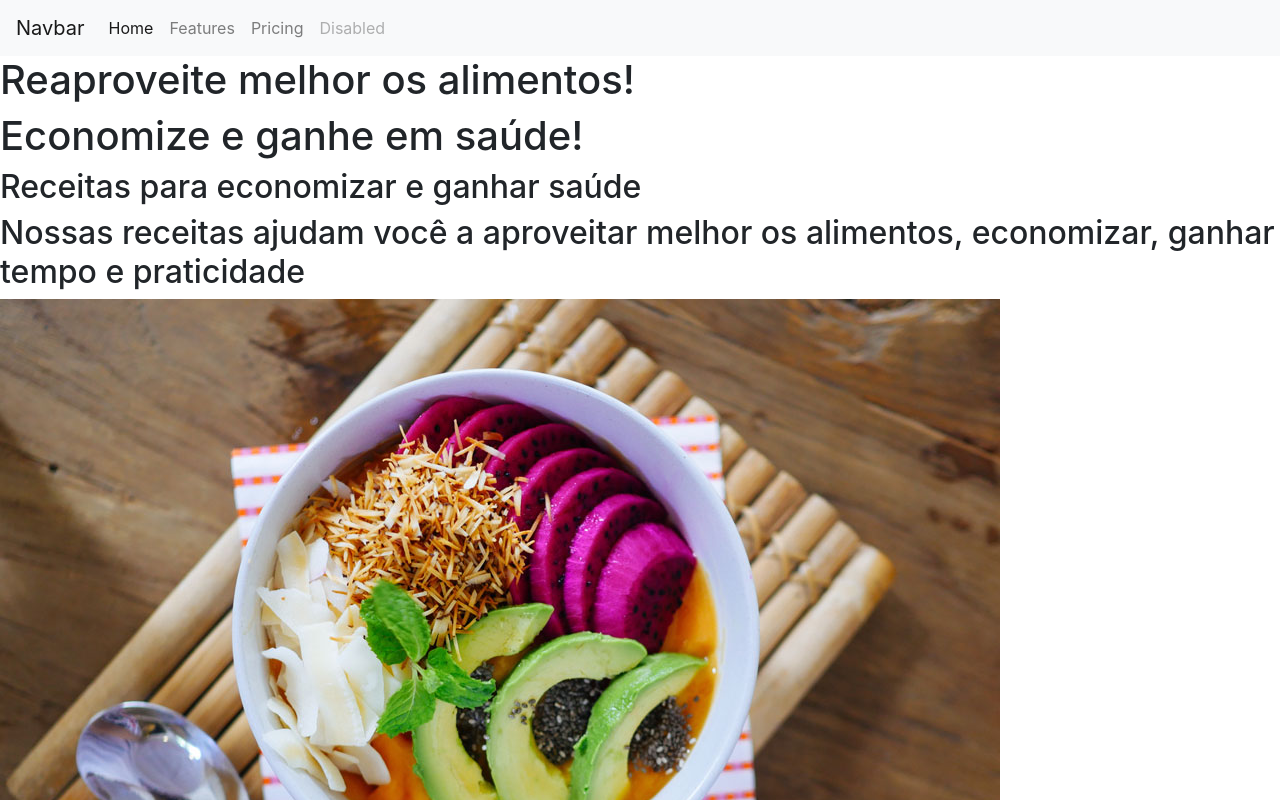
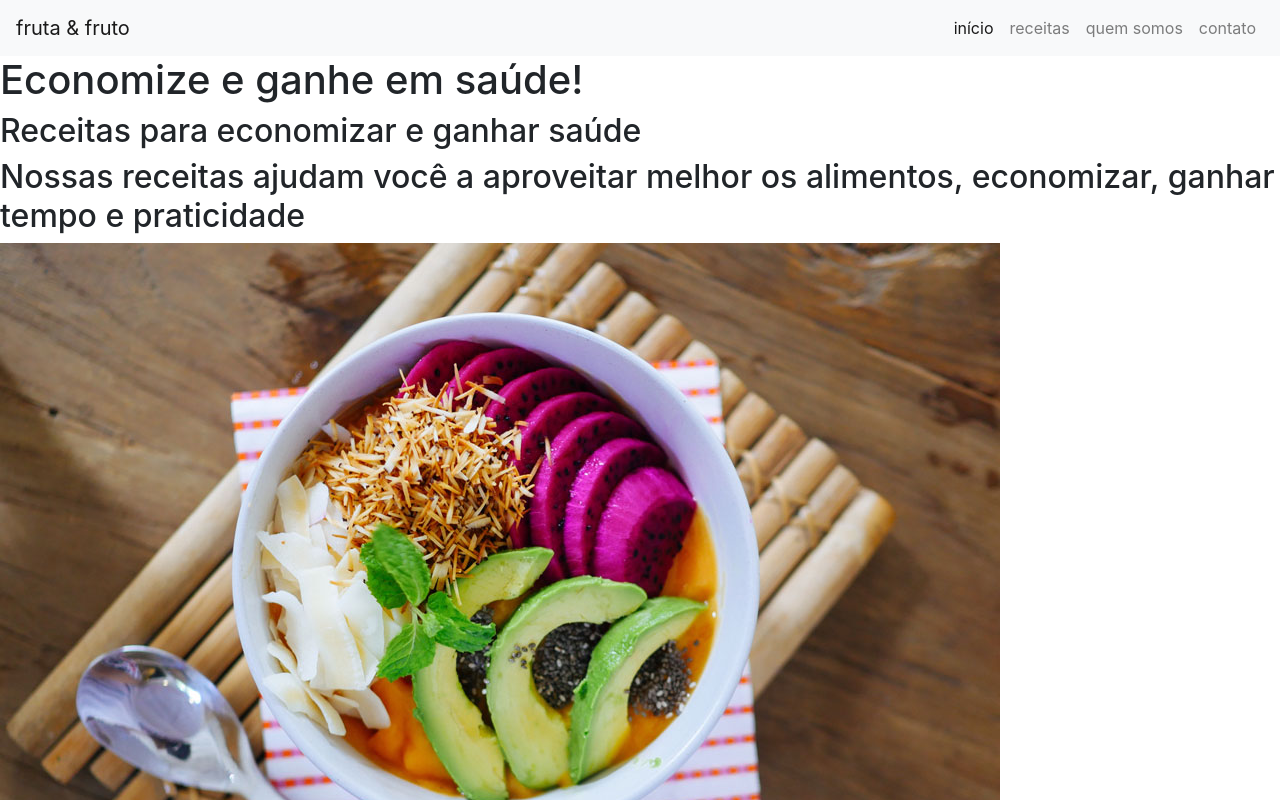
Before and after one commit to carsonmars/barbearia-alura, a plain HTML site: page bootstrap4-page-responsiva/index.html in a window 1280 px wide. Shown: the top 800 px of the page. Drawn offline with nearby package versions, Linux system fonts and the light colour scheme; files that its build step writes are made by us from their sources.

Commit message:
Personalizando NavBar com classes BootStrap v4.3.

```diff
--- a/bootstrap4-page-responsiva/index.html
+++ b/bootstrap4-page-responsiva/index.html
@@ -15,19 +15,19 @@
 
 <body>
 
-  <!--NAvBar extraída da documentação do BootStrap v4.3-->
-  <nav class="navbar navbar-expand-lg navbar-light bg-light">
-    <a class="navbar-brand" href="#">Navbar</a>
+  <!--NavBar extraída da documentação do BootStrap v4.3-->
+  <nav class="navbar navbar-expand-lg navbar-light bg-light fixed-top">
+    <a class="navbar-brand" href="#">fruta & fruto</a>
     <button class="navbar-toggler" type="button" data-toggle="collapse" data-target="#navbarNavAltMarkup"
     aria-controls="navbarNavAltMarkup" aria-expanded="false" aria-label="Toggle navigation">
     <span class="navbar-toggler-icon"></span>
     </button>
-    <div class="collapse navbar-collapse" id="navbarNavAltMarkup">
+    <div class="collapse navbar-collapse justify-content-end" id="navbarNavAltMarkup">
       <div class="navbar-nav">
-        <a class="nav-item nav-link active" href="#">Home <span class="sr-only">(current)</span></a>
-        <a class="nav-item nav-link" href="#">Features</a>
-        <a class="nav-item nav-link" href="#">Pricing</a>
-        <a class="nav-item nav-link disabled" href="#" tabindex="-1" aria-disabled="true">Disabled</a>
+        <a class="nav-item nav-link active" href="#">início <span class="sr-only">(current)</span></a>
+        <a class="nav-item nav-link" href="#">receitas</a>
+        <a class="nav-item nav-link" href="#">quem somos</a>
+        <a class="nav-item nav-link" href="#">contato</a>
       </div>
     </div>
   </nav>
```
Also changed, not shown: bootstrap4-page-responsiva/src/style.css (added).
